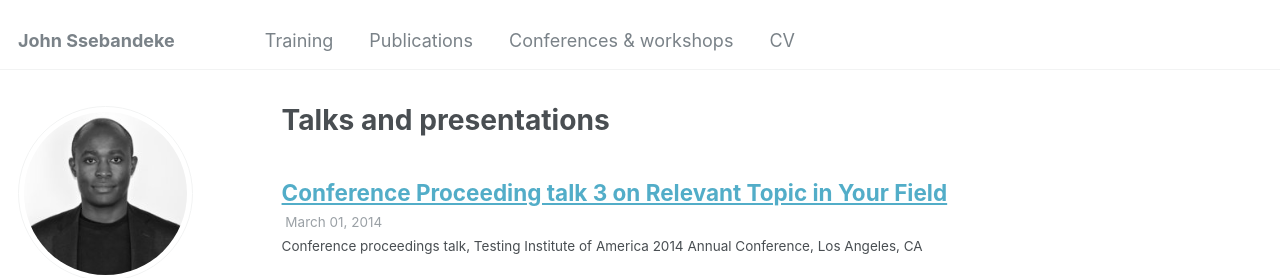
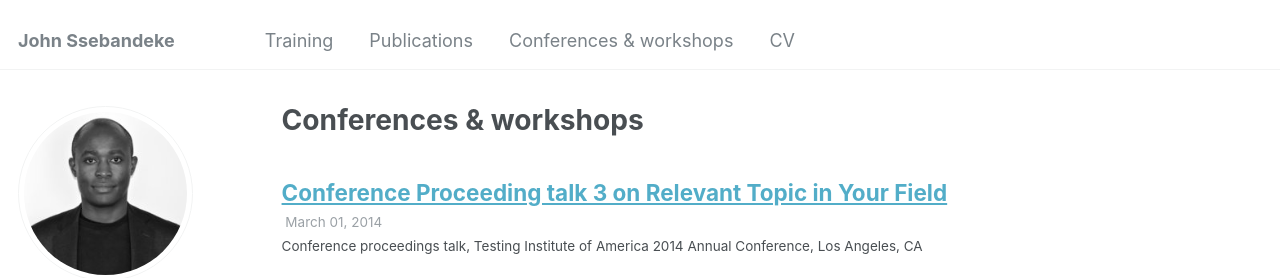
Before and after one commit to john-ssebandeke/john-ssebandeke.github.io, a Jekyll site: the page built from _pages/talks.html, in a window 1280 px wide and 1288 px high. Shown: the top 278 px of the window. Built offline with Jekyll 4.4.1, drawn with Linux system fonts in a browser that asks for light colours; some web fonts are replaced.

Commit message:
Update talks.html

```diff
--- a/_pages/talks.html
+++ b/_pages/talks.html
@@ -1,6 +1,6 @@
 ---
 layout: archive
-title: "Talks and presentations"
+title: "Conferences & workshops"
 permalink: /talks/
 author_profile: true
 ---
```
